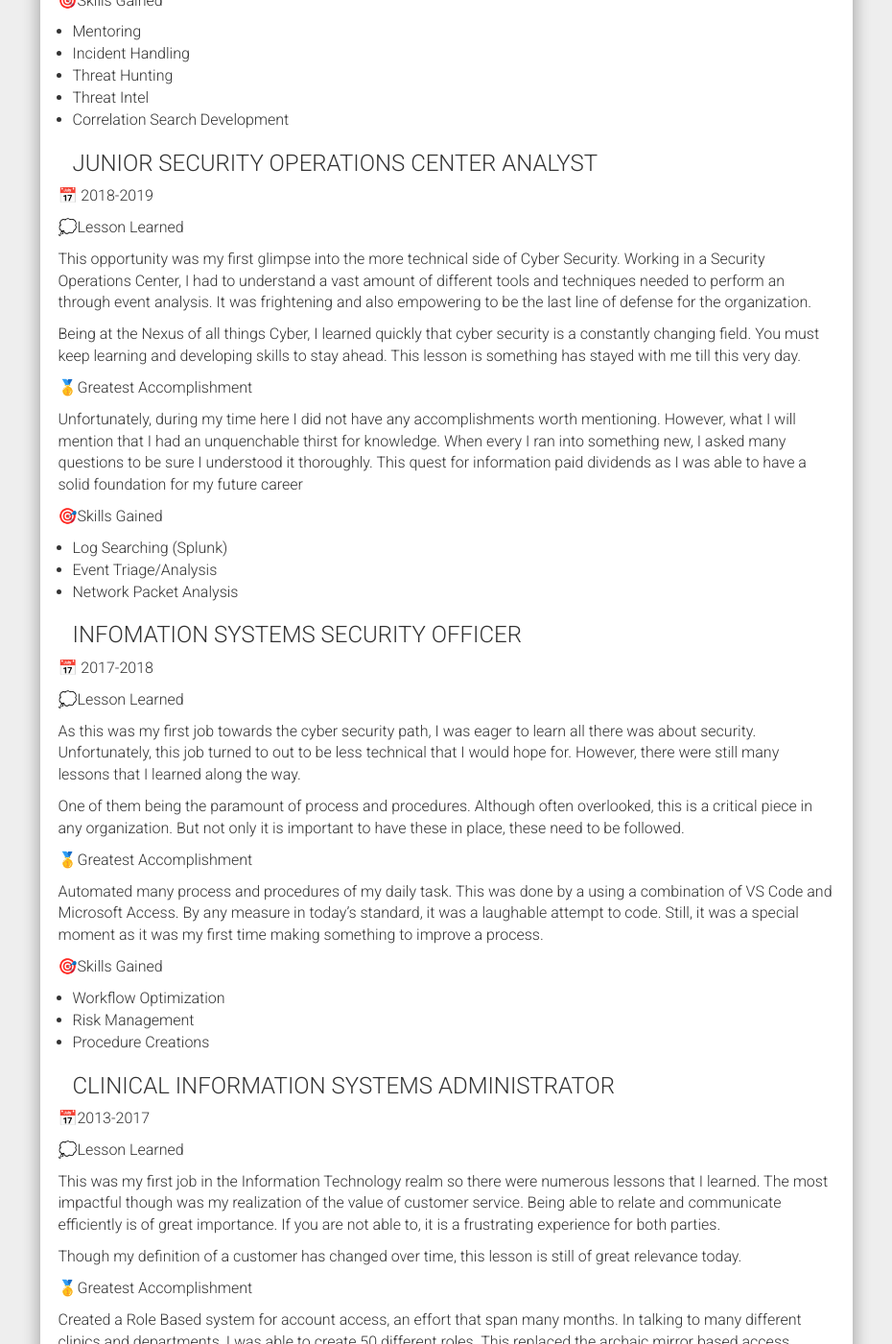
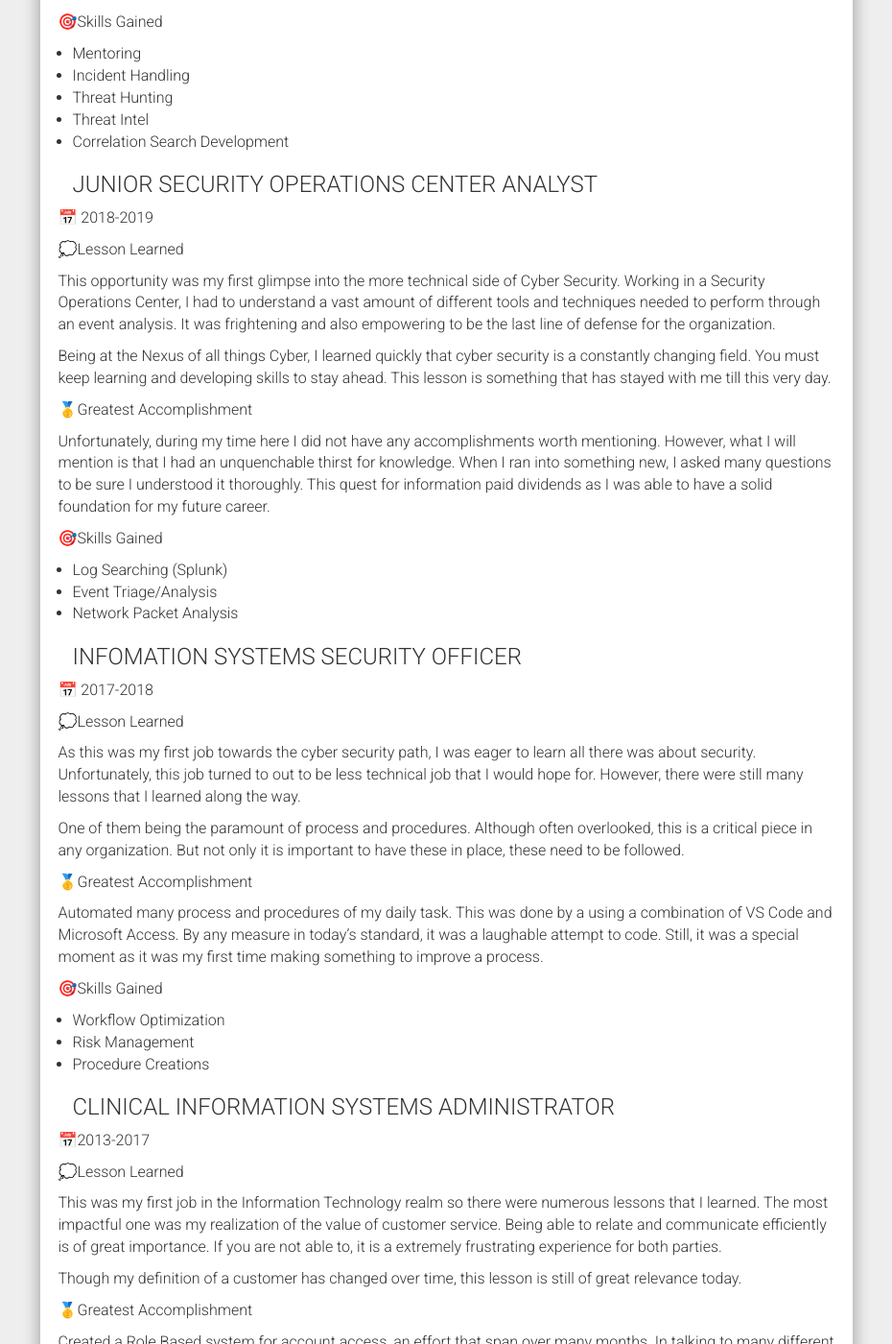
Before and after one commit to azotheblue/blog, a Jekyll site: the page built from resume.md, in a window 1280 px wide and 1400 px high, scrolled down 1294 px. Shown: the whole window at 96% size, without its empty margins (321-1251 px from the left). Built offline with Jekyll 4.4.1, drawn with Linux system fonts in a browser that asks for light colours; nearby versions of some CDN libraries; some of the changed text lies outside the part shown.

Commit message:
Update resume.md

```diff
--- a/resume.md
+++ b/resume.md
@@ -17,11 +17,11 @@ This is not going to be a typical bullet style resume.  Often, a resume does not
 
 💭Lesson Learned
 
-When I was first approached to take this opportunity, I was apprehensive at first. Things were going smoothly at my previous job and I finally was getting into a rhythm. However, things were started to get boring.  One lesson that I have learned about my self during this is transition  when I feeling a sense of boredom, it is mean that I am not being challenged enough.  The challenge is where I strive in and grow in.
+When I was first approached to take this opportunity, I was very apprehensive. Things were going smoothly at my previous job and I finally had gotten  into a rhythm. However, things started to get boring.  One lesson that I have learned about my self during this transition when I was feeling a sense of boredom, is that I am not being challenged enough.  The challenge is where I strive and grow.
 
-It was quite daunting at when I first started. I was thrusted into a role of technical leadership.  The pressure, coupled with my determination to succeed, compelled me to evolve into a more proficient SOC Analyst.
+Everything seemed so daunting at first. I was thrusted into a role of technical leadership.  This is where the feelings of intense pressure, coupled with my extreme determination to succeed, compelled me to evolve into a more proficient SOC Analyst.
 
-Over the two years that I was in this position, there were many takeaways. So I will only highlight one of the most important.
+Over the two years that I was in this position, there were many takeaways. I will only highlight one of the most important.
 
 **Preparedness Helps with Nervousness**
 
@@ -48,13 +48,13 @@ The success of revamping the knowledge base was undoubtedly a team effort that r
 
 💭Lesson Learned
 
-This opportunity was my first glimpse into the more technical side of Cyber Security.  Working in a Security Operations Center, I had to understand a vast amount of different tools and techniques needed to perform an through event analysis. It was frightening and also empowering to be the last line of defense for the organization.
+This opportunity was my first glimpse into the more technical side of Cyber Security.  Working in a Security Operations Center, I had to understand a vast amount of different tools and techniques needed to perform through an event analysis. It was frightening and also empowering to be the last line of defense for the organization.
 
-Being at the Nexus of all things Cyber, I learned quickly that cyber security is a constantly changing field.  You must keep learning and developing skills to stay ahead.  This lesson is something has stayed with me till this very day.
+Being at the Nexus of all things Cyber, I learned quickly that cyber security is a constantly changing field.  You must keep learning and developing skills to stay ahead.  This lesson is something that has stayed with me till this very day.
 
 🥇Greatest Accomplishment
 
-Unfortunately, during my time here I did not have any accomplishments worth mentioning.  However, what I will mention that I had an unquenchable thirst for knowledge.   When every I ran into something new, I asked many questions to be sure I understood it thoroughly.  This quest for information paid dividends as I was able to have a solid foundation for my future career
+Unfortunately, during my time here I did not have any accomplishments worth mentioning.  However, what I will mention is that I had an unquenchable thirst for knowledge.   When I ran into something new, I asked many questions to be sure I understood it thoroughly.  This quest for information paid dividends as I was able to have a solid foundation for my future career.
 
 🎯Skills Gained
 
@@ -67,7 +67,7 @@ Unfortunately, during my time here I did not have any accomplishments worth ment
 
 💭Lesson Learned
 
-As this was my first job towards the cyber security path, I was eager to learn all there was about security.  Unfortunately, this job turned to out to be less technical that I would hope for.  However, there were still many lessons that I learned along the way.
+As this was my first job towards the cyber security path, I was eager to learn all there was about security.  Unfortunately, this job turned to out to be less technical job that I would hope for.  However, there were still many lessons that I learned along the way.
 
 One of them being the paramount of process and procedures.  Although often overlooked, this is a critical piece in any organization.   But not only it is important to have these in place, these need to be followed.
 
@@ -86,13 +86,13 @@ Automated many process and procedures of my daily task.  This was done by a usin
 
 💭Lesson Learned
 
-This was my first job in the Information Technology realm so there were numerous lessons that I learned. The most impactful though was my realization of the value of customer service.  Being able to relate and communicate efficiently is of great importance.  If you are not able to, it is a frustrating experience for both parties.
+This was my first job in the Information Technology realm so there were numerous lessons that I learned. The most impactful one was my realization of the value of customer service.  Being able to relate and communicate efficiently is of great importance.  If you are not able to, it is a extremely frustrating experience for both parties.
 
 Though my definition of a customer has changed over time, this lesson is still of great relevance today.
 
 🥇Greatest Accomplishment
 
-Created a Role Based system for account access, an effort that span many months. In talking to many different clinics and departments, I was able to create 50 different roles.  This replaced the archaic mirror based access system that we had.  Even before I had any Cyber experience, I knew that this type of system had to go.
+Created a Role Based system for account access, an effort that span over many months. In talking to many different clinics and departments, I was able to create 50 different roles.  This replaced the archaic mirror based access system that we had.  Even before I had any Cyber experience, I knew that this type of system had to go.
 
 🎯Skills Gained
 
```
